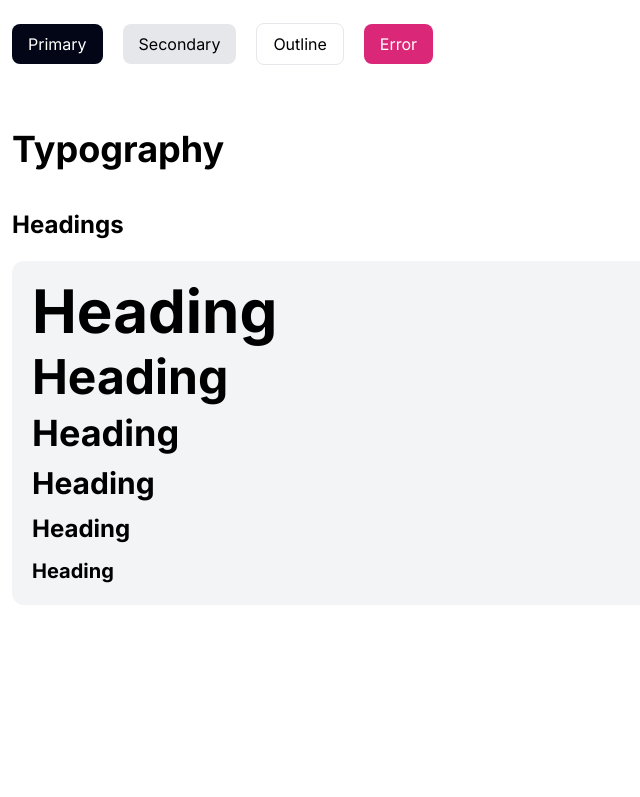
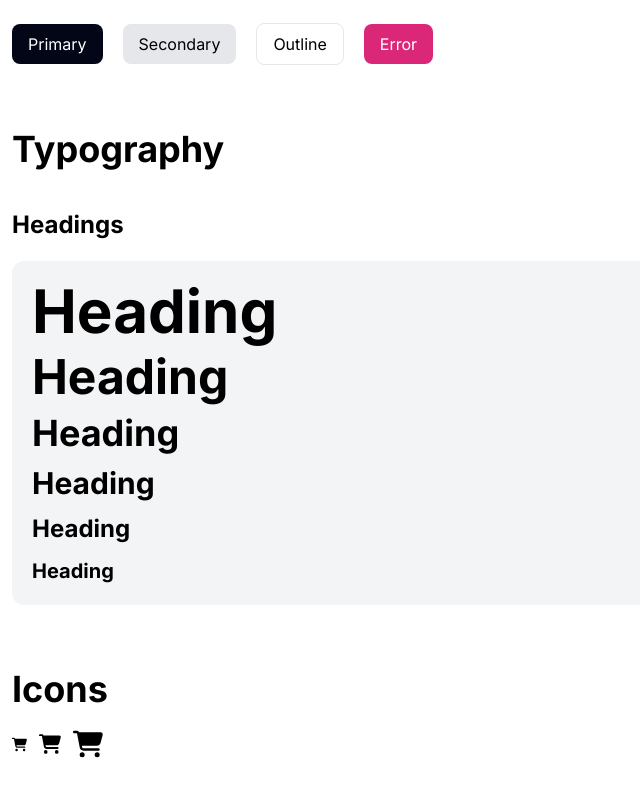
Before and after one commit to musiur/next-base-template, a Next.js app: page / in a window 1280 px wide. Shown: the part 509-1306 px from the top of the page, without its empty margins (0-640 px from the left). Before the commit the page ends 1178 px from the top, so only its background shows below. Built offline with nearby package versions, Linux system fonts and the light colour scheme.

Commit message:
styling:: global: fontawesome icon size issue fixed

```diff
--- a/app/globals.scss
+++ b/app/globals.scss
@@ -67,22 +67,22 @@ h6 {
 
 // icon style and variants
 .icon {
-  @apply hover:opacity-[70%] transition ease-in-out duration-300 max-w-[20px] max-h-[20px];
+  @apply hover:opacity-[70%] transition ease-in-out duration-300;
 }
 
 .icon-sm {
   @extend .icon;
-  @apply text-[1rem];
+  @apply max-w-[15px] max-h-[15px] w-[15px] h-[15px];
 }
 
 .icon-base {
   @extend .icon;
-  @apply text-[1.2rem];
+  @apply max-w-[22px] max-h-[22px] w-[22px] h-[22px];
 }
 
 .icon-lg {
   @extend .icon;
-  @apply text-[1.4rem];
+  @apply max-w-[30px] max-h-[30px] w-[30px] h-[30px];
 }
 
 // form styles
@@ -109,8 +109,6 @@ textarea {
   @apply border border-gray-200 rounded-lg px-2 py-1 focus:outline-0 focus:shadow-md focus:border-gray-300;
 }
 
-
-
 // custom scroll bar styles
 /* width */
 ::-webkit-scrollbar {
--- a/app/page.tsx
+++ b/app/page.tsx
@@ -2,6 +2,8 @@
 
 import { LoaderContext, UniLoaderType } from "@/contexts/LoaderProvider";
 import { ToasterContext, UniToastType } from "@/contexts/ToasterProvider";
+import { faCartShopping } from "@fortawesome/free-solid-svg-icons";
+import { FontAwesomeIcon } from "@fortawesome/react-fontawesome";
 import { useContext, useEffect } from "react";
 
 const Home = () => {
@@ -84,6 +86,15 @@ const Home = () => {
           <h6>Heading</h6>
         </div>
       </section>
+
+      <section className="container">
+        <h3>Icons</h3>
+        <div className="my-5 flex items-center justify-start gap-3">
+          <FontAwesomeIcon icon={faCartShopping} className="icon-sm" />
+          <FontAwesomeIcon icon={faCartShopping} className="icon-base" />
+          <FontAwesomeIcon icon={faCartShopping} className="icon-lg" />
+        </div>
+      </section>
     </>
   );
 };
```
Lines whose indentation alone changed are shown as unchanged.
